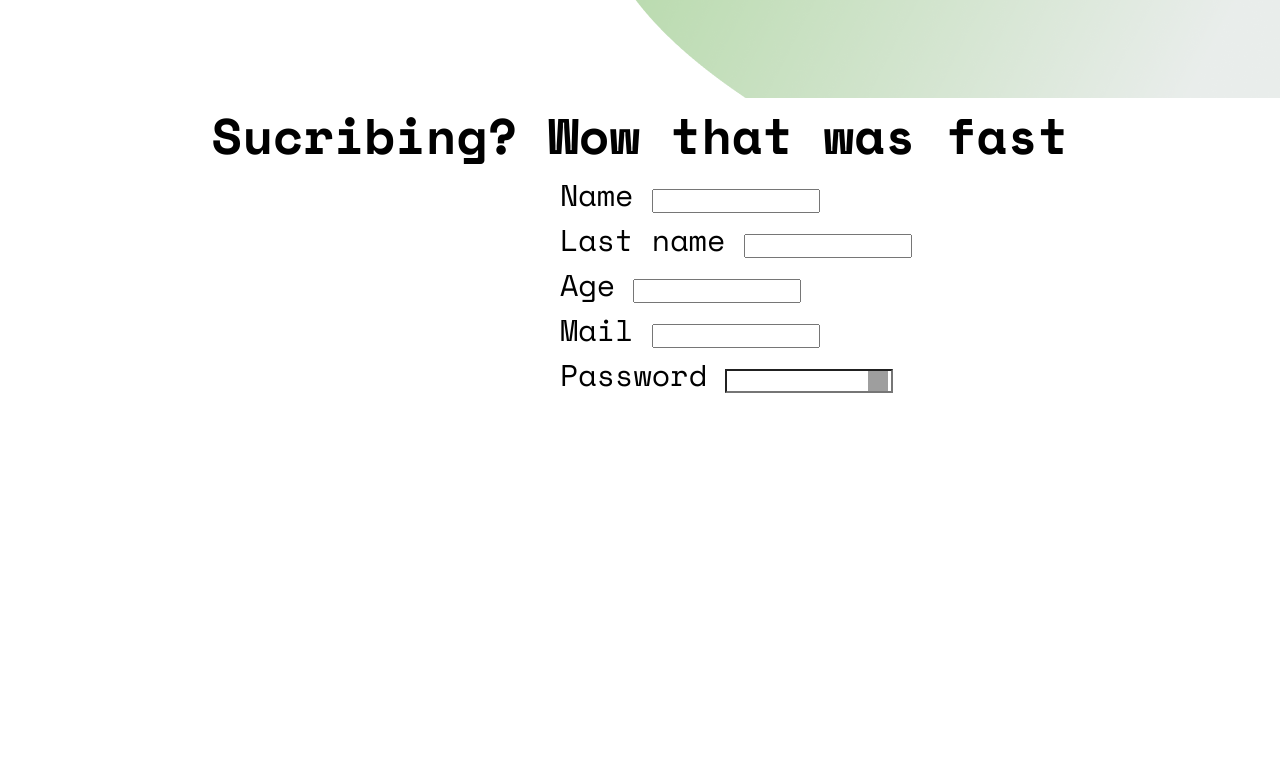
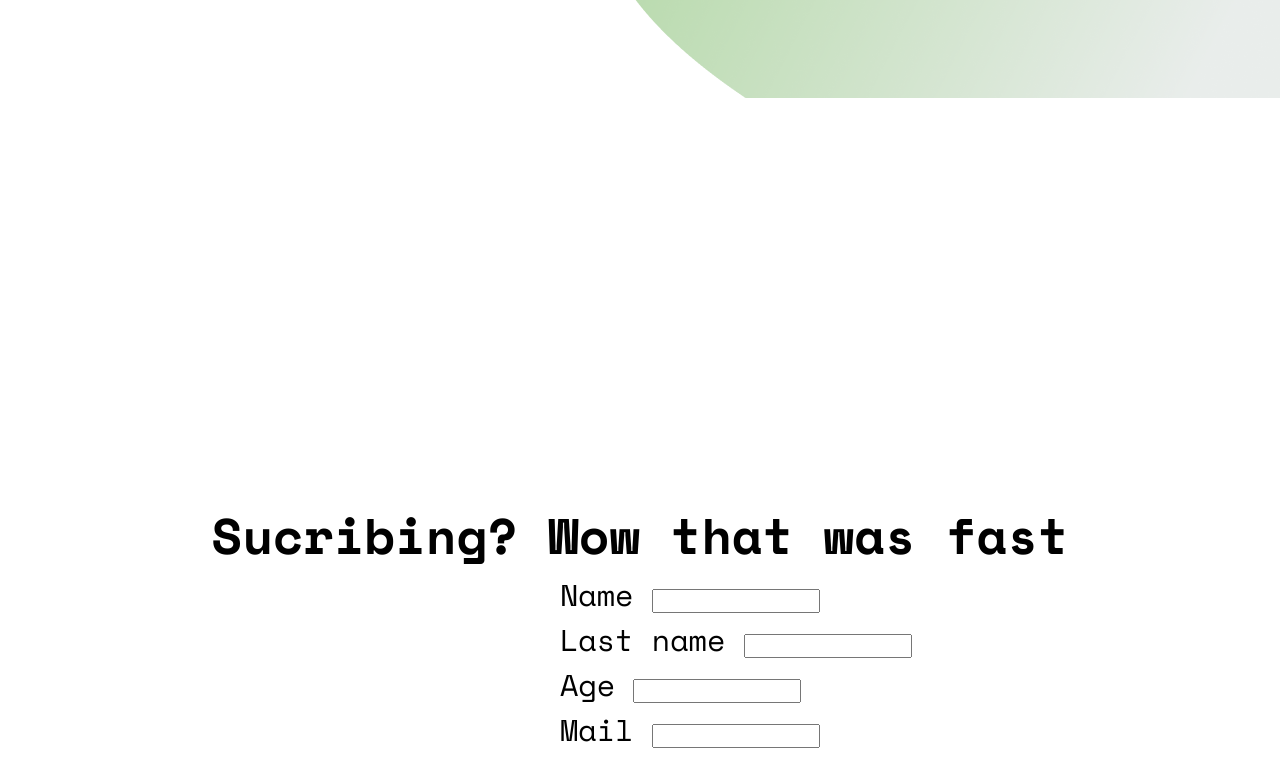
Before and after one commit to Hassiel/Sesi-n2Bedu, a plain HTML site: page index.html in a window 1280 px wide. Shown: the part 702-1465 px from the top of the page. Drawn offline with nearby package versions, Linux system fonts and the light colour scheme; grey boxes are pictures that could not be loaded.

Commit message:
ahora si ya

```diff
--- a/css/style.css
+++ b/css/style.css
@@ -46,6 +46,7 @@ h1{
 #Suscribe{
     height: 100vh;
     align-items: center;
+    padding-top: 50vh;
 }
 h2{
     text-align: center;
```
